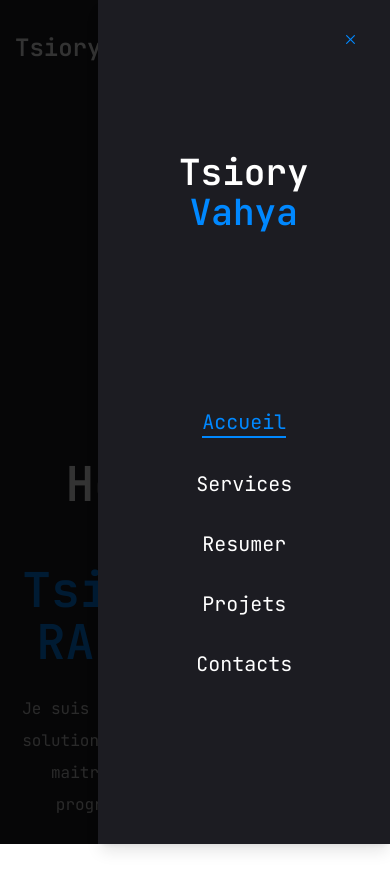
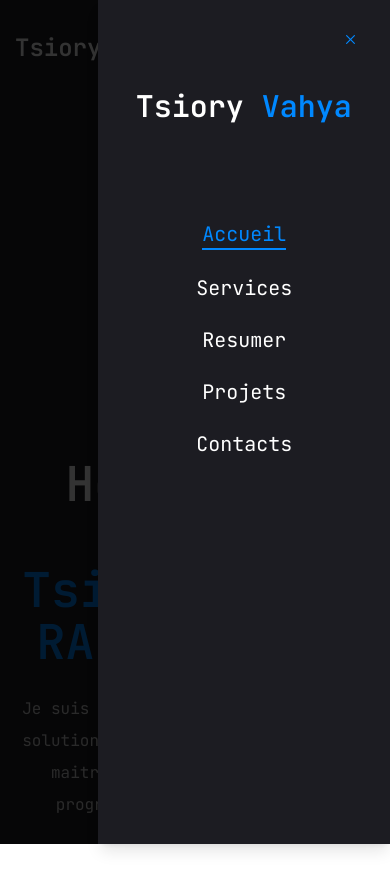
Before and after one commit to TsioryVahya/Tsiory_portofolio, a Next.js app: page / in a window 390 px wide. Both pictures are taken after a click on the button 359 px from the left and 48 px from the top of the page. Shown: the top 890 px of the page. Built offline with nearby package versions, Linux system fonts and the light colour scheme.

Commit message:
Description des modifications

```diff
--- a/app/globals.css
+++ b/app/globals.css
@@ -35,9 +35,3 @@ body {
   }
 
 }
-@media (max-width: 768px) {
-  /* Si tu veux cibler cette classe spécifiquement */
-  .custom-max-w {
-    max-width: 100%;
-  }
-}
--- a/components/MobileNav.jsx
+++ b/components/MobileNav.jsx
@@ -6,26 +6,11 @@ import { usePathname } from "next/navigation";
 import { CiMenuFries } from "react-icons/ci";
 
 const links = [
-    {
-        name: "Accueil",
-        path: "/",
-    },
-    {
-        name: "services",
-        path: "/services",
-    },
-    {
-        name: "resumer",
-        path: "/resumer",
-    },
-    {
-        name: "projets",
-        path: "/projets",
-    },
-    {
-        name: "contacts",
-        path: "/contact",
-    },
+    { name: "Accueil", path: "/" },
+    { name: "services", path: "/services" },
+    { name: "resumer", path: "/resumer" },
+    { name: "projets", path: "/projets" },
+    { name: "contacts", path: "/contact" },
 ];
 
 const MobileNav = () => {
@@ -33,28 +18,28 @@ const MobileNav = () => {
     return (
         <Sheet>
             <SheetTrigger className="flex justify-center items-center">
-                <CiMenuFries className="text-[32px] text-accent"/>
+                <CiMenuFries className="text-[32px] text-accent" />
             </SheetTrigger>
-            <SheetContent className="flex flex-col">
-                <div className="mt-32 mb-40 text-center text-2xl">
+            <SheetContent className="flex flex-col max-w-xs mx-auto px-4">
+                <div className="mt-16 mb-20 text-center text-2xl">
                     <Link href="/">
-                        <h1 className="text-4xl font-semibold">
+                        <h1 className="text-3xl font-semibold">
                             Tsiory <span className="text-accent">Vahya</span>
                         </h1>
                     </Link>
                 </div>
-                <nav className="flex flex-col justify-center items-center gap-8">
-                    {links.map((link,index)=>{
-                        return (
-                            <Link href={link.path}
+                <nav className="flex flex-col justify-center items-center gap-6">
+                    {links.map((link, index) => (
+                        <Link
+                            href={link.path}
                             key={index}
                             className={`${
                                 link.path === pathname ? "text-accent border-b-2 border-accent" : ""
-                            } hover:text-accent text-xl capitalize transition-all`}>
-                                {link.name}
-                            </Link>
-                        );
-                    })}
+                            } hover:text-accent text-xl capitalize transition-all`}
+                        >
+                            {link.name}
+                        </Link>
+                    ))}
                 </nav>
             </SheetContent>
         </Sheet>
```
